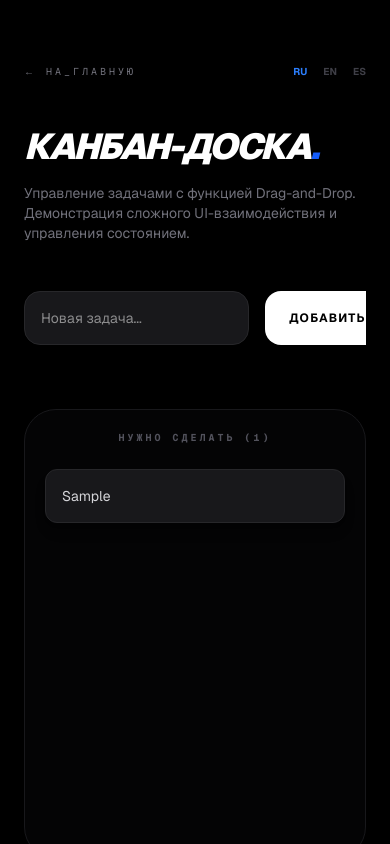
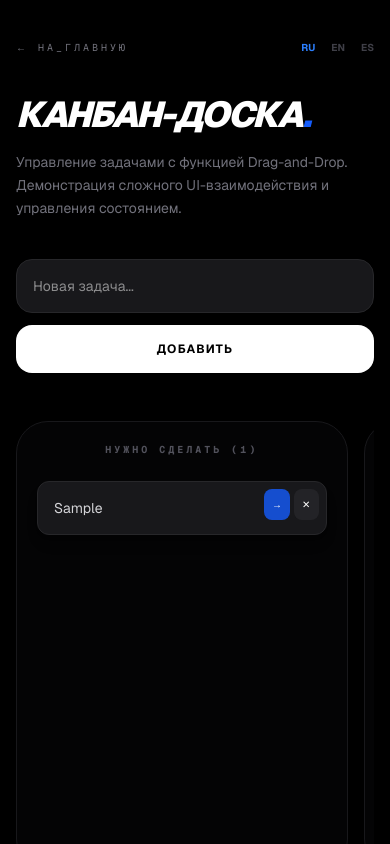
Before and after one commit to iliaarkov/portfolio-2026, a Next.js app: page /playground/tasks in a window 390 px wide. Both pictures are taken after typing "Sample" into the empty fields and a click on the button "ДОБАВИТЬ". Shown: the top 844 px of the page. Built offline with nearby package versions, Linux system fonts and the light colour scheme.

Commit message:
v1.6 touchscreen support modified: src/app/playground/tasks/page.tsx

```diff
--- a/src/app/playground/tasks/page.tsx
+++ b/src/app/playground/tasks/page.tsx
@@ -7,6 +7,7 @@ import { translations, Locale } from '@/lib/translations';
 import {
   DndContext,
   PointerSensor,
+  TouchSensor,
   useSensor,
   useSensors,
   DragEndEvent,
@@ -29,7 +30,12 @@ interface Task {
 }
 
 // --- КОМПОНЕНТ КАРТОЧКИ ---
-const SortableItem = ({ task, onDelete }: { task: Task; onDelete: (id: string) => void }) => {
+const SortableItem = ({ task, onDelete, onMove, lang }: {
+  task: Task;
+  onDelete: (id: string) => void;
+  onMove: (id: string) => void;
+  lang: Locale;
+}) => {
   const { attributes, listeners, setNodeRef, transform, transition, isDragging } = useSortable({
     id: task.id,
     data: { type: 'Task', task }
@@ -42,42 +48,52 @@ const SortableItem = ({ task, onDelete }: { task: Task; onDelete: (id: string) =
   };
 
   return (
-    <div ref={setNodeRef} style={style} className="relative group mb-3 outline-none">
+    <div ref={setNodeRef} style={style} className="relative group mb-3 outline-none touch-none">
       <div
         {...attributes} {...listeners}
         className="p-4 bg-zinc-900 border border-zinc-800 rounded-xl cursor-grab active:cursor-grabbing hover:border-blue-500/50 transition-colors text-sm text-zinc-300 shadow-lg"
       >
         {task.content}
       </div>
-      <button
-        onClick={() => onDelete(task.id)}
-        className="absolute top-2 right-2 p-1 bg-zinc-800 rounded text-[8px] text-white opacity-0 group-hover:opacity-100 transition-opacity hover:bg-red-900"
-      >
-        ✕
-      </button>
+
+      {/* Кнопки управления: на мобилках видны всегда, на десктопе при ховере */}
+      <div className="absolute top-2 right-2 flex gap-1 md:opacity-0 md:group-hover:opacity-100 transition-opacity">
+        <button
+          onClick={() => onMove(task.id)}
+          className="p-2 bg-blue-600/80 rounded-lg text-[10px] text-white backdrop-blur-sm"
+        >
+          {task.column === 'done' ? '↺' : '→'}
+        </button>
+        <button
+          onClick={() => onDelete(task.id)}
+          className="p-2 bg-zinc-800/80 rounded-lg text-[10px] text-white hover:bg-red-900/80 backdrop-blur-sm"
+        >
+          ✕
+        </button>
+      </div>
     </div>
   );
 };
 
 // --- КОМПОНЕНТ КОЛОНКИ ---
-const DroppableColumn = ({ id, title, tasks, onDelete }: { id: string; title: string; tasks: Task[]; onDelete: (id: string) => void }) => {
+const DroppableColumn = ({ id, title, tasks, onDelete, onMove, lang }: any) => {
   const { setNodeRef, isOver } = useDroppable({ id });
 
   return (
     <div
       ref={setNodeRef}
-      className={`flex flex-col p-5 rounded-[2rem] w-full min-h-[450px] transition-all duration-300 border ${
-        isOver ? 'bg-blue-500/5 border-blue-500/50 scale-[1.02]' : 'bg-zinc-950/50 border-zinc-900'
+      className={`flex flex-col p-5 rounded-[2rem] min-w-[85vw] md:min-w-0 md:w-full min-h-[450px] transition-all duration-300 border snap-center ${
+        isOver ? 'bg-blue-500/5 border-blue-500/50 scale-[1.01]' : 'bg-zinc-950/50 border-zinc-900'
       }`}
     >
       <h3 className="text-[10px] font-mono font-bold tracking-[0.3em] text-zinc-600 mb-6 uppercase text-center">
         {title} ({tasks.length})
       </h3>
 
-      <SortableContext items={tasks.map(t => t.id)} strategy={verticalListSortingStrategy}>
+      <SortableContext items={tasks.map((t: any) => t.id)} strategy={verticalListSortingStrategy}>
         <div className="flex-grow">
-          {tasks.map(task => (
-            <SortableItem key={task.id} task={task} onDelete={onDelete} />
+          {tasks.map((task: any) => (
+            <SortableItem key={task.id} task={task} onDelete={onDelete} onMove={onMove} lang={lang} />
           ))}
         </div>
       </SortableContext>
@@ -103,7 +119,11 @@ export default function KanbanBoard() {
     localStorage.setItem('portfolio-tasks', JSON.stringify(tasks));
   }, [tasks]);
 
-  const sensors = useSensors(useSensor(PointerSensor, { activationConstraint: { distance: 5 } }));
+  // СЕНСОРЫ: Добавляем TouchSensor для мобильных
+  const sensors = useSensors(
+    useSensor(PointerSensor, { activationConstraint: { distance: 10 } }),
+    useSensor(TouchSensor, { activationConstraint: { delay: 250, tolerance: 5 } }) // Долгая задержка для отличия от скролла
+  );
 
   const addTask = () => {
     if (!inputValue.trim()) return;
@@ -115,15 +135,11 @@ export default function KanbanBoard() {
   const handleDragOver = (event: DragOverEvent) => {
     const { active, over } = event;
     if (!over) return;
-
     const activeId = active.id;
     const overId = over.id;
-
     const activeTask = tasks.find(t => t.id === activeId);
     if (!activeTask) return;
-
     const isOverAColumn = ['todo', 'progress', 'done'].includes(overId as string);
-
     if (isOverAColumn && activeTask.column !== overId) {
       setTasks(prev => prev.map(t => t.id === activeId ? { ...t, column: overId as Task['column'] } : t));
     }
@@ -132,26 +148,30 @@ export default function KanbanBoard() {
   const handleDragEnd = (event: DragEndEvent) => {
     const { active, over } = event;
     if (!over) return;
-
     if (active.id !== over.id) {
       const oldIndex = tasks.findIndex((i) => i.id === active.id);
       const newIndex = tasks.findIndex((i) => i.id === over.id);
-
       if (oldIndex !== -1 && newIndex !== -1 && tasks[oldIndex].column === tasks[newIndex].column) {
         setTasks((items) => arrayMove(items, oldIndex, newIndex));
       }
     }
   };
 
-  const deleteTask = (id: string) => {
-    setTasks(prev => prev.filter(t => t.id !== id));
+  const fastMove = (id: string) => {
+    setTasks(prev => prev.map(task => {
+      if (task.id === id) {
+        const next: Record<string, Task['column']> = { todo: 'progress', progress: 'done', done: 'todo' };
+        return { ...task, column: next[task.column] };
+      }
+      return task;
+    }));
   };
 
   return (
-    <div className="min-h-screen bg-black text-white p-6 md:p-12 font-sans">
+    <div className="min-h-screen bg-black text-white p-4 md:p-12 font-sans overflow-x-hidden">
       <Reveal>
-        <div className="max-w-6xl mx-auto mt-10">
-          <div className="flex justify-between items-center mb-12">
+        <div className="max-w-6xl mx-auto mt-6 md:mt-10">
+          <div className="flex justify-between items-center mb-10">
             <Link href="/" className="text-zinc-500 hover:text-white transition-colors font-mono text-[10px] uppercase tracking-[0.3em]">{t.tasksBack}</Link>
             <div className="flex gap-4">
               {(['ru', 'en', 'es'] as Locale[]).map((l) => (
@@ -161,9 +181,9 @@ export default function KanbanBoard() {
           </div>
 
           <h1 className="text-4xl md:text-6xl font-black mb-4 italic tracking-tighter uppercase">{t.tasksTitle}<span className="text-blue-600">.</span></h1>
-          <p className="text-zinc-500 text-sm max-w-xl mb-12">{t.tasksSub}</p>
+          <p className="text-zinc-500 text-sm max-w-xl mb-10 leading-relaxed">{t.tasksSub}</p>
 
-          <div className="flex gap-4 mb-16 max-w-md">
+          <div className="flex flex-col md:flex-row gap-3 mb-12 max-w-md">
             <input
               value={inputValue}
               onChange={(e) => setInputValue(e.target.value)}
@@ -171,34 +191,46 @@ export default function KanbanBoard() {
               placeholder={t.tasksPlaceholder}
               className="flex-grow bg-zinc-900 border border-zinc-800 p-4 rounded-2xl focus:outline-none focus:border-blue-600 text-sm"
             />
-            <button onClick={addTask} className="bg-white text-black px-6 rounded-2xl font-bold text-xs hover:bg-blue-500 hover:text-white transition-all uppercase tracking-widest">{t.tasksAdd}</button>
+            <button onClick={addTask} className="bg-white text-black px-6 py-4 md:py-0 rounded-2xl font-bold text-xs hover:bg-blue-500 hover:text-white transition-all uppercase tracking-widest">{t.tasksAdd}</button>
           </div>
 
+          {/* КОНТЕЙНЕР КОЛОНОК: На мобилках горизонтальный скролл */}
           <DndContext
             sensors={sensors}
             collisionDetection={rectIntersection}
             onDragOver={handleDragOver}
             onDragEnd={handleDragEnd}
           >
-            <div className="grid grid-cols-1 md:grid-cols-3 gap-8">
+            <div className="flex md:grid md:grid-cols-3 gap-4 md:gap-8 overflow-x-auto md:overflow-visible pb-10 snap-x snap-mandatory scrollbar-hide">
               <DroppableColumn
                 id="todo"
                 title={t.tasksTodo}
                 tasks={tasks.filter(t => t.column === 'todo')}
-                onDelete={deleteTask}
+                onDelete={(id: string) => setTasks(tasks.filter(t => t.id !== id))}
+                onMove={fastMove}
+                lang={lang}
               />
               <DroppableColumn
                 id="progress"
                 title={t.tasksProgress}
                 tasks={tasks.filter(t => t.column === 'progress')}
-                onDelete={deleteTask}
+                onDelete={(id: string) => setTasks(tasks.filter(t => t.id !== id))}
+                onMove={fastMove}
+                lang={lang}
               />
               <DroppableColumn
                 id="done"
                 title={t.tasksDone}
                 tasks={tasks.filter(t => t.column === 'done')}
-                onDelete={deleteTask}
+                onDelete={(id: string) => setTasks(tasks.filter(t => t.id !== id))}
+                onMove={fastMove}
+                lang={lang}
               />
+            </div>
+
+            {/* Подсказка для мобилок */}
+            <div className="md:hidden text-center text-[10px] text-zinc-700 font-mono uppercase tracking-widest mt-4">
+              ← Swipe to scroll columns →
             </div>
           </DndContext>
         </div>
```
